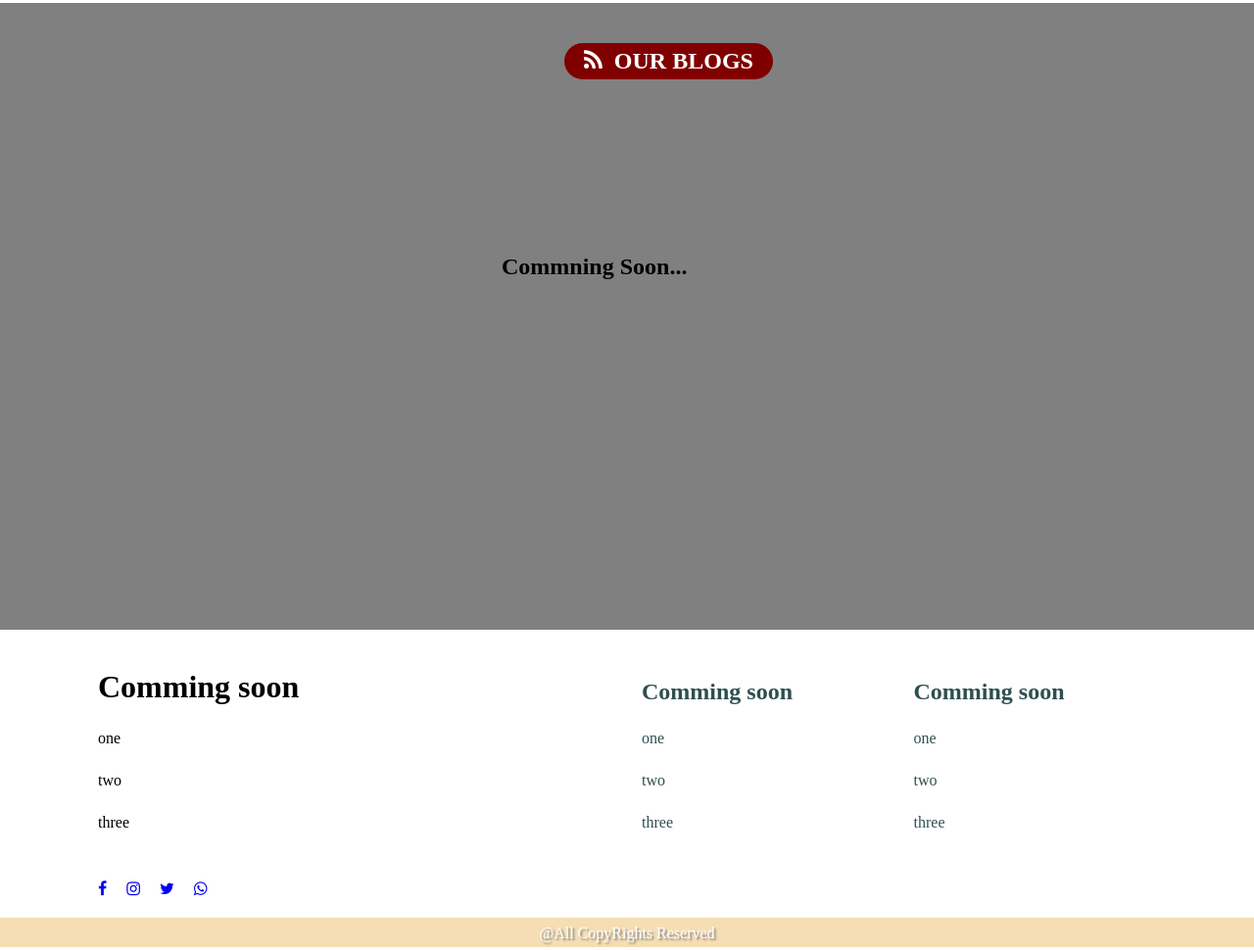
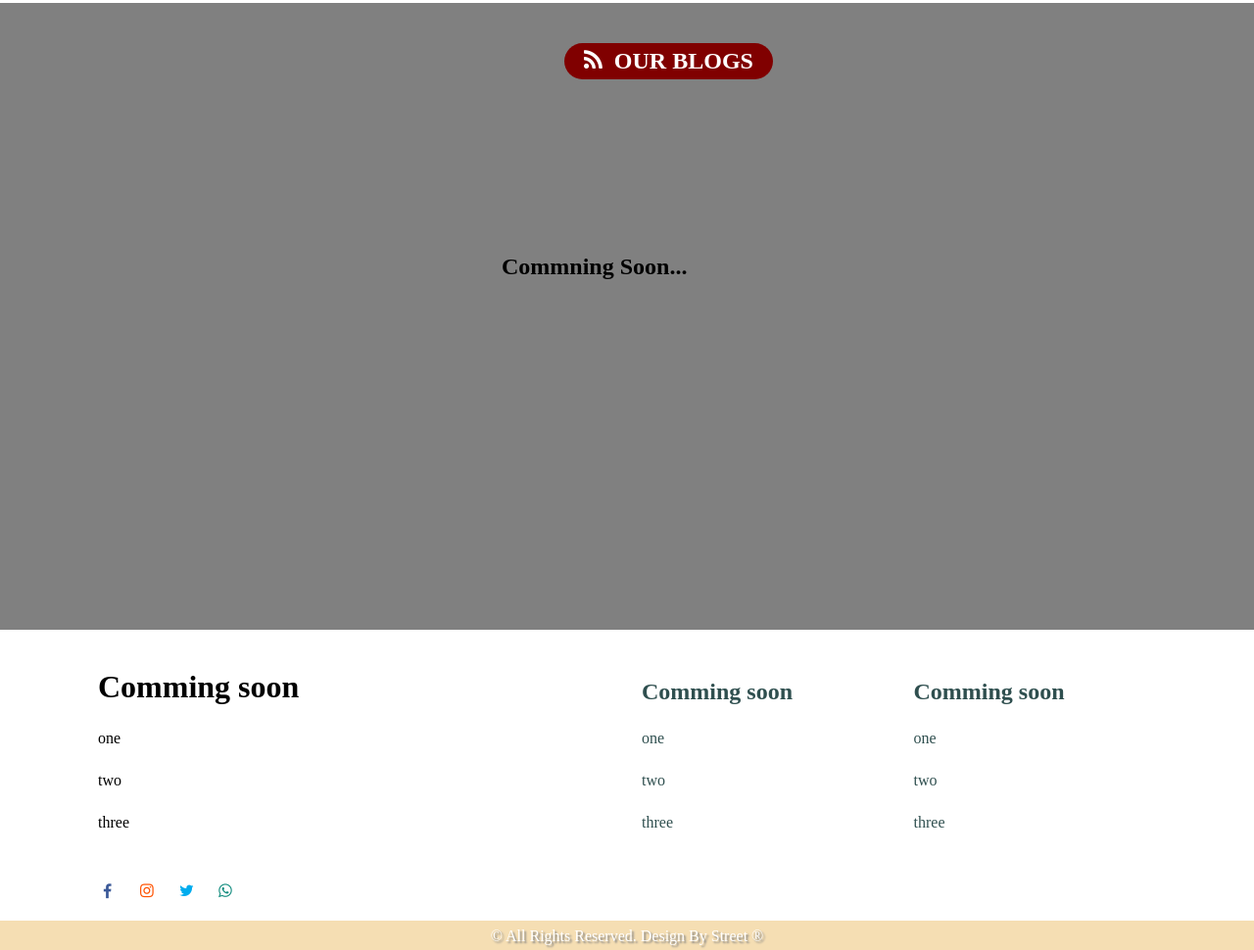
Before and after one commit to gkgourav/street, a plain HTML site: page blogs.html in a window 1280 px wide. Shown: the part 516-1486 px from the top of the page at 98% size. Drawn offline with Linux system fonts and the light colour scheme.

Commit message:
first commit

```diff
--- a/blogs.html
+++ b/blogs.html
@@ -79,10 +79,10 @@
                 <li>three</li>
                 <li>
                     <ul>
-                        <li><a href="#"><i class="fa fa-facebook" aria-hidden="true"></i></a></li>
-                        <li><a href="#"><i class="fa fa-instagram" aria-hidden="true"></i></a></li>
-                        <li><a href="#"><i class="fa fa-twitter" aria-hidden="true"></i></a></li>
-                        <li><a href="#"><i class="fa fa-whatsapp" aria-hidden="true"></i></a></li>
+                        <li><a href="#"><i class="fa fa-facebook facebook" aria-hidden="true"></i></a></li>
+                        <li><a href="#"><i class="fa fa-instagram instagram" aria-hidden="true"></i></a></li>
+                        <li><a href="#"><i class="fa fa-twitter twitter" aria-hidden="true"></i></a></li>
+                        <li><a href="#"><i class="fa fa-whatsapp whatsapp" aria-hidden="true"></i></a></li>
                     </ul>
                 </li>
             </ul>
@@ -110,7 +110,7 @@
     </div>
 
     <div class="foot2">
-        <p>@All CopyRights Reserved</p>
+        <p>&copy; All Rights Reserved. Design By Street &reg;</p>
     </div>
 
 
--- a/css/footer.css
+++ b/css/footer.css
@@ -62,43 +62,47 @@
     width: 20px;
     height: 20px;
     padding: 15% 25%;
+    color: #3b5998;
 }
 
 .facebook:hover{
     color: white;
-    background-color: blue;
+    background-color: #3b5998;
     border-radius: 50px;
 }
 .instagram{
     width: 20px;
     height: 20px;
     padding: 10% 15%;
+    color: #ff5201;
 }
 
 .instagram:hover{
     color: white;
-    background-color: blue;
+    background-color: #ff5201;
     border-radius: 50px;
 }
 .twitter{
     width: 20px;
     height: 20px;
     padding: 10% 15%;
+    color: #00acee;
 }
 
 .twitter:hover{
     color: white;
-    background-color: blue;
+    background-color: #00acee;
     border-radius: 50px;
 }
 .whatsapp{
     width: 20px;
     height: 20px;
     padding: 10% 15%;
+    color: #128c7e;
 }
 
 .whatsapp:hover{
     color: white;
-    background-color: blue;
+    background-color: #128c7e;
     border-radius: 50px;
 }
```
Also changed, not shown: contact.html (+5 -5 lines), index.html (+1 -1 lines), log in.html (+5 -5 lines), sign up.html (+5 -5 lines).
